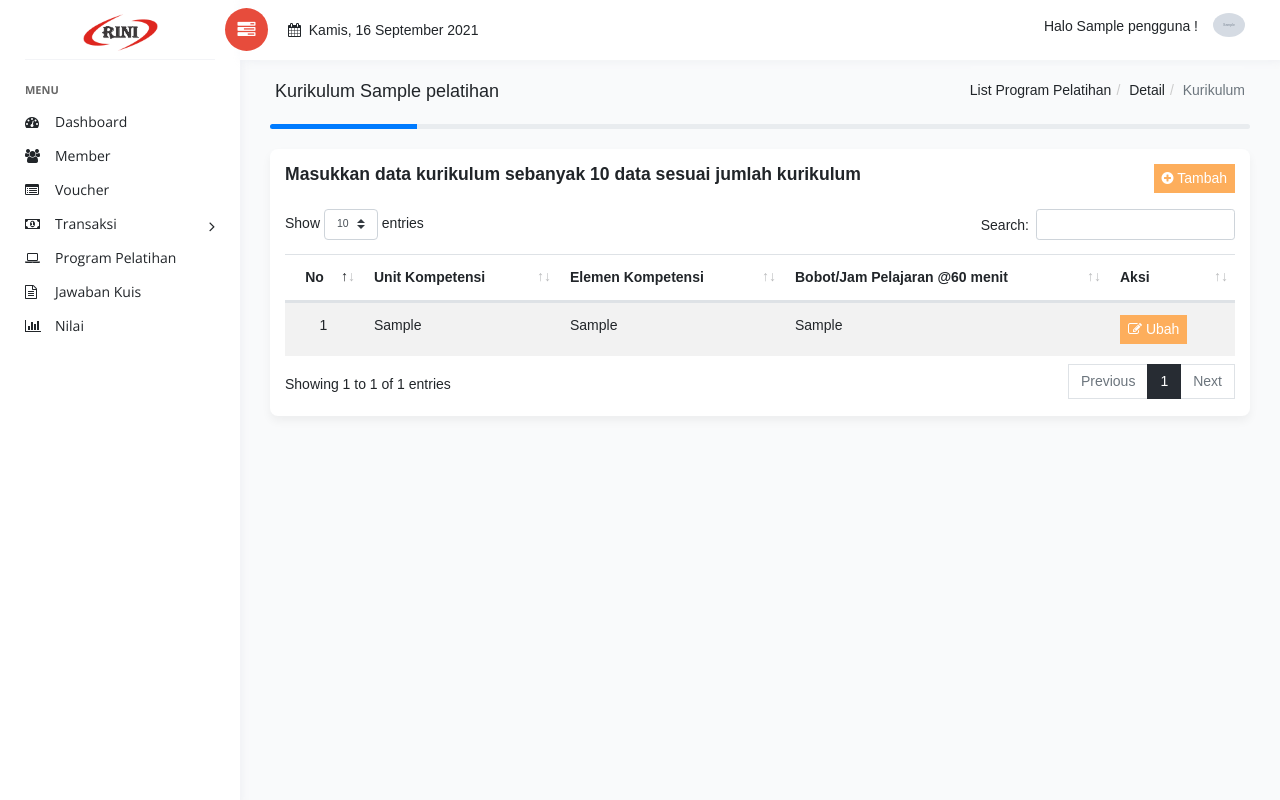
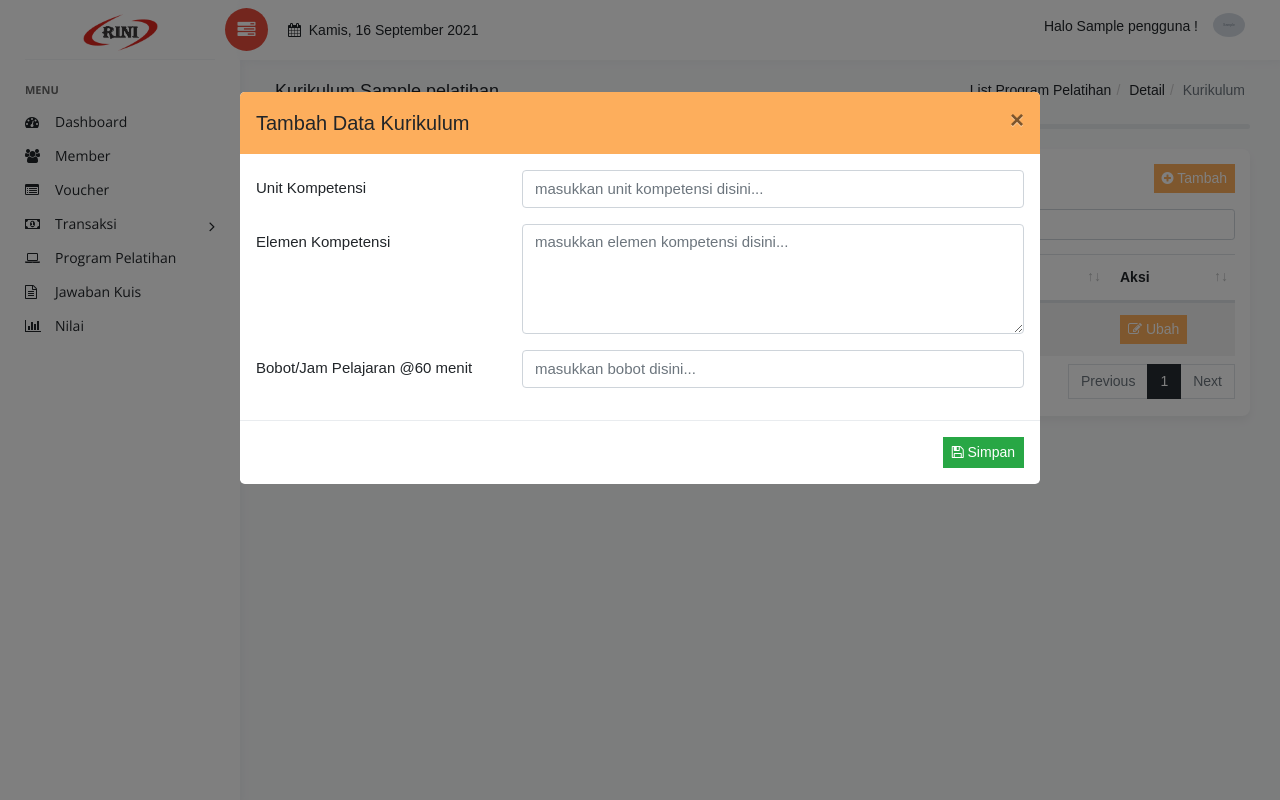
Before and after one commit to erinadwi28/lpksrini, a CodeIgniter app: page /lpksrini/index.php/admin/list_kurikulum/1 in a window 1280 px wide, after a click on "Tambah". Run offline with CodeIgniter, Linux system fonts and the light colour scheme; the visitor is signed in with stand-in values (Sample User, id 1); tables that the repository leaves empty or names only in its code hold one stand-in row (values such as "Sample post"); grey boxes marked "Sample" are stand-in pictures; some libraries are stand-ins or nearby versions.

Commit message:
admin fitur

```diff
--- a/application/config/routes.php
+++ b/application/config/routes.php
@@ -76,4 +76,6 @@ $route['detail-transaksi-selesai/(:num)'] = 'Admin/detail_transaksi_selesai/$1';
 $route['list-data-pelatihan'] = 'Admin/list_program_pelatihan';
 $route['detail-program-pelatihan/(:num)'] = 'Admin/detail_pelatihan/$1';
 $route['kurikulum/(:num)'] = 'Admin/list_kurikulum/$1';
+$route['unit-kompetensi/(:num)'] = 'Admin/list_kurikulum_materi/$1';
 $route['detail-profil-admin'] = 'Admin/detail_profil_admin';
+$route['input-data-materi/(:num)/(:any)'] = 'Admin/list_materi/$1/$2';
--- a/application/controllers/Admin.php
+++ b/application/controllers/Admin.php
@@ -570,4 +570,93 @@ class Admin extends CI_Controller {
                 echo "Anda tidak berhak mengakses halaman ini";
         }
         }
+
+        // List Kurikulum
+        public function list_kurikulum_materi($id_pelatihan){
+		if($this->session->userdata('id_level') =='1'){
+			$data['pengguna'] = $this->m_admin->pengguna();
+			$data_title['title'] = 'Pilih Unit Kompetensi';
+                        $data_kurikulum['kurikulum'] = $this->m_admin->get_kurikulum($id_pelatihan);
+                        $data_kurikulum['kurikulum_join'] = $this->m_admin->get_kurikulum_join($id_pelatihan);
+
+
+			$this->load->view('dashboard/header/header', $data_title);
+			$this->load->view('dashboard/admin/index',$data);
+			$this->load->view('dashboard/admin/list_kurikulum_materi',$data_kurikulum);
+			$this->load->view('dashboard/footer/footer');
+		} else{
+			echo "Anda tidak berhak mengakses halaman ini";
+		}
+	}
+
+        // List Materi
+        public function list_materi($id_pelatihan,$id_kurikulum){
+		if($this->session->userdata('id_level') =='1'){
+			$data_pengguna['pengguna'] = $this->m_admin->pengguna();
+			$data_title['title'] = 'Masukkan Data Materi';
+                        $data['kurikulum'] = $this->m_admin->get_unit_kompetensi($id_kurikulum);
+                        $data['kurikulum_join'] = $this->m_admin->get_kurikulum_join($id_pelatihan);
+                        $data['materi'] = $this->m_admin->get_materi($id_kurikulum);
+
+			$this->load->view('dashboard/header/header', $data_title);
+			$this->load->view('dashboard/admin/index',$data_pengguna);
+			$this->load->view('dashboard/admin/list_materi',$data);
+			$this->load->view('dashboard/footer/footer');
+		} else{
+			echo "Anda tidak berhak mengakses halaman ini";
+		}
+	}
+
+        // Aksi tambah data materi
+        public function aksi_tambah_materi(){
+        if($this->session->userdata('id_level') =='1'){
+
+       if($this->input->is_ajax_request()==true){
+
+                $data = array(
+                        'id_kurikulum' => $this->input->post('id_kurikulum', true),
+                        'nama_materi' => $this->input->post('nama_materi', true),
+                        'jenis_materi' => $this->input->post('jenis_materi', true),
+                        'link_materi' => $this->input->post('link_materi', true)
+                );
+                $this->m_admin->insert_materi($data);
+
+                $msg = [
+                        'sukses' => 'Materi telah ditambahkan'
+                ];
+                echo json_encode($msg);
+        } else {
+                echo "tidak ada request";
+        }
+
+        } else{
+                echo "Anda tidak berhak mengakses halaman ini";
+        }
+        }
+
+        // Aksi ubah data kurikulum
+        public function aksi_ubah_materi(){
+        if($this->session->userdata('id_level') =='1'){
+
+        if($this->input->is_ajax_request()==true){
+
+                $id=$this->input->post('id_materi', true);
+                $nama_materi=$this->input->post('nama_materi', true);
+                $jenis_materi=$this->input->post('jenis_materi', true);
+                $link_materi=$this->input->post('link_materi', true);
+
+                $this->m_admin->update_materi($id,$nama_materi, $jenis_materi, $link_materi);
+
+                $msg = [
+                        'sukses' => 'Materi telah diubah'
+                ];
+                echo json_encode($msg);
+        } else {
+                echo "tidak ada request";
+        }
+
+        } else{
+                echo "Anda tidak berhak mengakses halaman ini";
+        }
+        }
 }
--- a/application/models/M_admin.php
+++ b/application/models/M_admin.php
@@ -122,7 +122,7 @@ class M_admin extends CI_Model {
         return $query->result();
 	}
 
-         // aksi tambah data ke tabel voucher
+        // aksi tambah data ke tabel voucher
 	public function insert_voucher($data)
 	{
 		$this->db->insert('voucher', $data);
@@ -207,7 +207,7 @@ class M_admin extends CI_Model {
         return $query->result();
 	}
 
-        // update member
+        // update pelatihan
 	public function update_pelatihan($id_pelatihan,$nama_pelatihan, $harga, $jumlah_kurikulum, $deskripsi){
         $query=$this->db->query("UPDATE program_pelatihan SET nama_pelatihan='$nama_pelatihan',harga='$harga',jumlah_kurikulum='$jumlah_kurikulum', deskripsi='$deskripsi' WHERE id_pelatihan='$id_pelatihan'");
         return $query;
@@ -243,6 +243,41 @@ class M_admin extends CI_Model {
         return $query;
         }
 
+        // get detail kurikulum
+	public function get_unit_kompetensi($id_kurikulum)
+	{
+        $this->db->select('*');
+        $this->db->from('kurikulum');
+        $this->db->where('status_delete', 0);
+        $this->db->where('id_kurikulum', $id_kurikulum);
+        $query = $this->db->get();
+        return $query->result();
+	}
+
+        // get materi
+	public function get_materi($id_kurikulum)
+	{
+        $this->db->select('materi.*');
+        $this->db->from('materi');
+        $this->db->join('kurikulum', 'kurikulum.id_kurikulum = materi.id_kurikulum', 'INNER');
+        $this->db->where('kurikulum.status_delete', 0);
+        $this->db->where('materi.id_kurikulum', $id_kurikulum);
+        // $this->db->group_by('materi.id_kurikulum');
+        $query = $this->db->get();
+        return $query->result();
+	}
+
+        // aksi tambah data ke tabel materi
+	public function insert_materi($data)
+	{
+		$this->db->insert('materi', $data);
+	}
+
+        // update materi
+	public function update_materi($id,$nama_materi, $jenis_materi, $link_materi){
+        $query=$this->db->query("UPDATE materi SET nama_materi='$nama_materi',jenis_materi='$jenis_materi',link_materi='$link_materi' WHERE id_materi='$id'");
+        return $query;
+        }
     //get list data permohonan yang belum dibaca
 //     public function get_permohonan_belum_dibaca($id_fo)
 //     {
--- a/application/views/dashboard/admin/detail_program_pelatihan.php
+++ b/application/views/dashboard/admin/detail_program_pelatihan.php
@@ -19,7 +19,7 @@
 </div>
 
 <div class="progress">
-	<div class="progress-bar" role="progressbar" style="width:10%; height:10px;" aria-valuenow="50" aria-valuemin="0"
+	<div class="progress-bar" role="progressbar" style="width:15%; height:15px;" aria-valuenow="35" aria-valuemin="0"
 		aria-valuemax="100"></div>
 </div>
 
@@ -135,7 +135,6 @@
 							<a href="<?= base_url('kurikulum/') ?><?= $detail->id_pelatihan; ?>">
 								<i class="fa fa-file-text-o icon-kurikulum"></i>
 							</a>
-
 						</div>
 					</div>
 				</div>
@@ -147,7 +146,7 @@
 							<h5 class="icon-materi"> Materi </h5>
 						</div>
 						<div class="icon">
-							<a href="">
+							<a href="<?= base_url('unit-kompetensi/') ?><?= $detail->id_pelatihan; ?>">
 								<i class="fa fa-book icon-materi"></i>
 							</a>
 						</div>
--- a/application/views/dashboard/admin/list_kurikulum.php
+++ b/application/views/dashboard/admin/list_kurikulum.php
@@ -28,7 +28,7 @@
 </div>
 
 <div class="progress">
-	<div class="progress-bar" role="progressbar" style="width:15%; height:15px;" aria-valuenow="75" aria-valuemin="0"
+	<div class="progress-bar" role="progressbar" style="width:25%; height:25px;" aria-valuenow="45" aria-valuemin="0"
 		aria-valuemax="100"></div>
 </div>
 
@@ -91,7 +91,54 @@
 	</div>
 </div>
 <!-- End -->
+</div>
 
+<!-- Modal Add -->
+<div class="modal fade mt-3 p-5" id="modaltambah" tabindex="-1" role="dialog" aria-labelledby="mediumModalLabel"
+	aria-hidden="true">
+	<div class="modal-dialog modal-lg" role="document">
+		<div class="modal-content">
+			<div class="modal-header bg-header-modal">
+				<h5 class="modal-title" id="mediumModalLabel">Tambah Data Kurikulum</h5>
+				<button type="button" class="close close-form" data-dismiss="modal" aria-label="Close">
+					<span aria-hidden="true">&times;</span>
+				</button>
+			</div>
+			<?= form_open('admin/aksi_tambah_kurikulum', ['class' => 'simpan_kurikulum', 'id' => 'simpan']) ?>
+			<div class="pesan" style="display: none;"></div>
+			<div class="modal-body">
+					<div class="form-group row">
+						<label for="unit_kompetensi" class="col-sm-4 col-form-label">Unit Kompetensi</label>
+						<div class="col-sm-8">
+							<input type="text" class="form-control" id="unit_kompetensi"
+								name="unit_kompetensi" value=""
+								placeholder="masukkan unit kompetensi disini..." required>
+						</div>
+					</div>
+					<div class="form-group row">
+						<label for="elemen_kompetensi" class="col-sm-4 col-form-label">Elemen Kompetensi</label>
+						<div class="col-sm-8">
+							<textarea class="form-control" name="elemen_kompetensi"
+								id="elemen_kompetensi" cols="30" rows="4"
+								placeholder="masukkan elemen kompetensi disini..."
+								required></textarea>
+						</div>
+					</div>
+					<div class="form-group row">
+						<label for="bobot" class="col-sm-4 col-form-label">Bobot/Jam Pelajaran @60 menit</label>
+						<div class="col-sm-8">
+							<input type="text" class="form-control" id="bobot"
+								name="bobot" value="" placeholder="masukkan bobot disini..."
+								required>
+						</div>
+					</div>
+				</div>
+			<div class="modal-footer">
+				<button type="submit" class="btn btn-sm btn-success"><i class="fa fa-save"></i> Simpan</button>
+			</div>
+			<?= form_close() ?>
+		</div>
+	</div>
 </div>
 
 <!-- Modal Ubah -->
@@ -126,7 +173,6 @@
 								id="elemen_kompetensi_ubah<?= $list->id_kurikulum; ?>" cols="30" rows="4"
 								placeholder="masukkan elemen kompetensi disini..."
 								required=""><?= $list->elemen_kompetensi; ?></textarea>
-
 						</div>
 					</div>
 					<div class="form-group row">
--- a/assets/backend/js/app.js
+++ b/assets/backend/js/app.js
@@ -446,5 +446,66 @@
 		return false;
 	});
 
+	// Insert Materi
+	$('.simpan_materi').submit(function (e) {
+		$.ajax({
+			type: 'POST',
+			url: $(this).attr('action'),
+			data: $(this).serialize(),
+			dataType: 'json',
+			success: function (response) {
+				if (response.error) {
+					$('.pesan').html(response.error).show();
+				}
+				if (response.sukses) {
+					Swal.fire({
+						icon: 'success',
+						title: 'Berhasil',
+						showConfirmButton: true,
+						text: response.sukses,
+					})
+					$('#modaltambah').modal('hide');
+					setTimeout(() => {
+						window.location.reload();
+					}, 1000);
+				}
+			},
+			error: function (xhr, ajaxOptions, thrownError) {
+				alert(xhr.status + "\n" + xhr.responseText + "\n" + thrownError);
+			}
+		})
+		return false;
+	});
+
+	// Update materi
+	$('.ubah_materi').submit(function (e) {
+		$.ajax({
+			type: 'POST',
+			url: $(this).attr('action'),
+			data: $(this).serialize(),
+			dataType: 'json',
+			success: function (response) {
+				if (response.error) {
+					$('.pesan').html(response.error).show();
+				}
+				if (response.sukses) {
+					Swal.fire({
+						icon: 'success',
+						title: 'Berhasil',
+						showConfirmButton: true,
+						text: response.sukses,
+					})
+					$('.ubah_data_materi').modal('hide');
+					setTimeout(() => {
+						window.location.reload();
+					}, 1000);
+				}
+			},
+			error: function (xhr, ajaxOptions, thrownError) {
+				alert(xhr.status + "\n" + xhr.responseText + "\n" + thrownError);
+			}
+		})
+		return false;
+	});
 
 })(jQuery);
```
Also changed, not shown: application/views/dashboard/admin/list_kurikulum_materi.php (added, +86 -0 lines), application/views/dashboard/admin/list_materi.php (added, +207 -0 lines).
